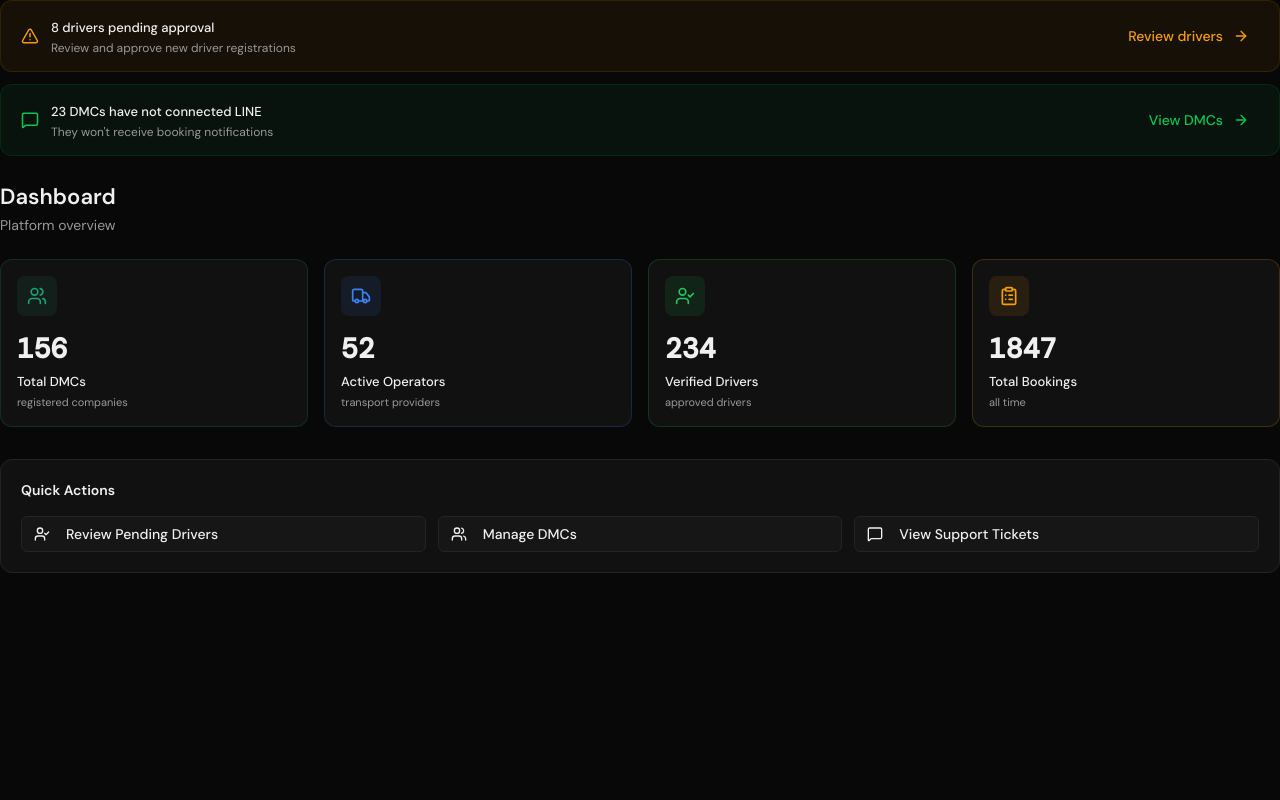
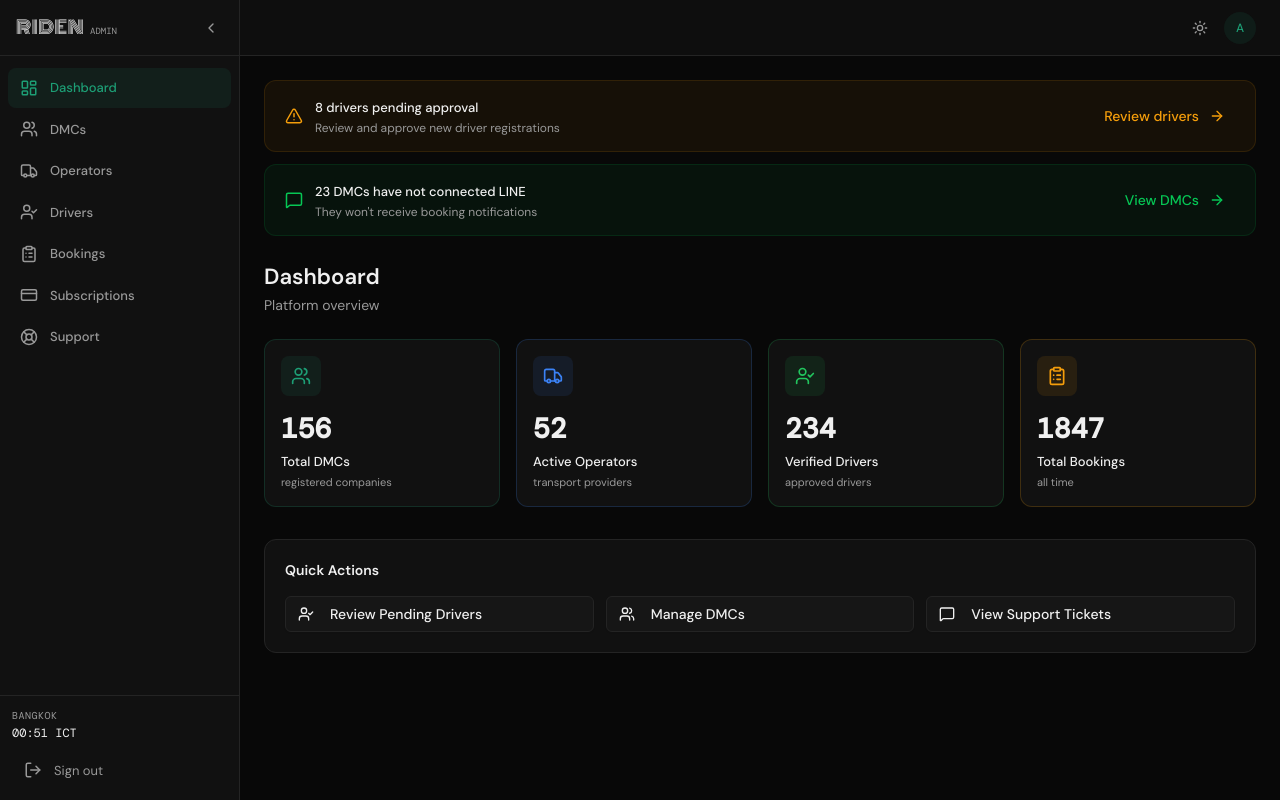
Before and after one commit to jeet623-create/Riden, a Next.js app: page /admin/dashboard in a window 1280 px wide. Built offline with nearby package versions, Linux system fonts and the light colour scheme.

Commit message:
feat: DMC v0 UI - layout.tsx

```diff
--- /dev/null
+++ b/app/admin/layout.tsx
@@ -0,0 +1,20 @@
+import { AdminSidebar } from "@/components/admin/sidebar"
+import { AdminTopbar } from "@/components/admin/topbar"
+
+export default function AdminLayout({
+  children,
+}: {
+  children: React.ReactNode
+}) {
+  return (
+    <div className="flex min-h-screen bg-background">
+      <AdminSidebar />
+      <div className="flex-1 flex flex-col">
+        <AdminTopbar />
+        <main className="flex-1 p-6">
+          {children}
+        </main>
+      </div>
+    </div>
+  )
+}
```
